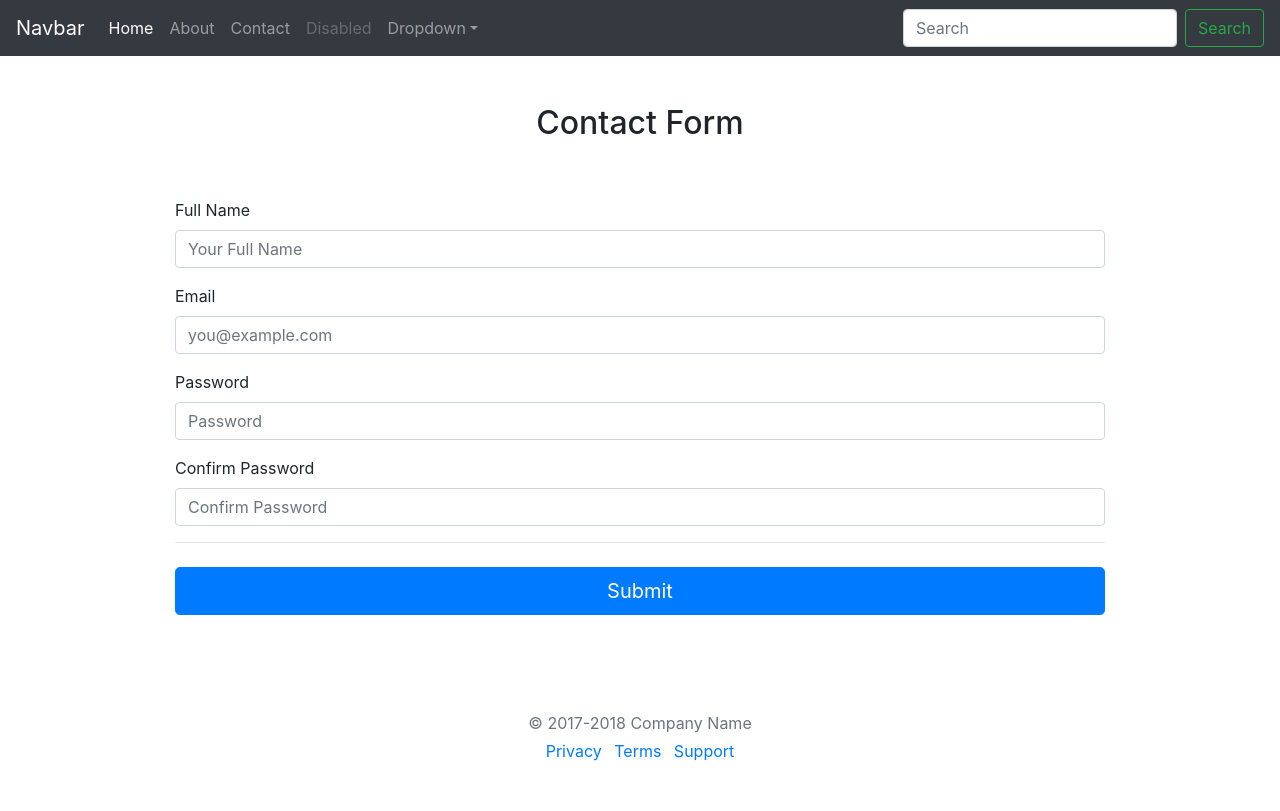
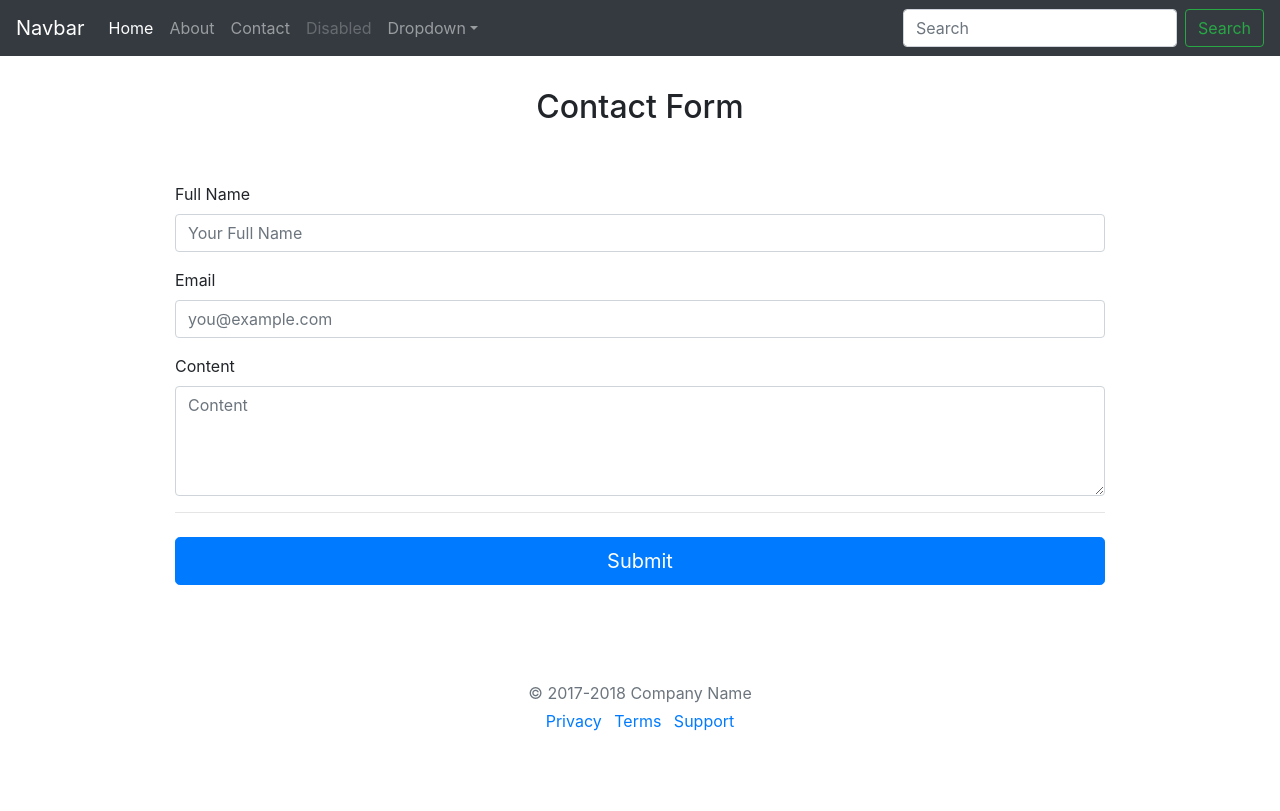
Before and after one commit to leihuagh/Django_Build_A_Site, a Django app: page /contact/ in a window 1280 px wide. After the commit the page ends 731 px from the top, so only its background shows below. Run offline with Django 3.2, Linux system fonts and the light colour scheme; some libraries are stand-ins or nearby versions.

Commit message:
corrected contact layout

```diff
--- a/common/views.py
+++ b/common/views.py
@@ -10,4 +10,9 @@ def about(request):
 
 
 def contact(request):
+    if request.method == 'POST':
+        print(request.POST)
+        print(request.POST.get('fullname'))
+        print(request.POST.get('email'))
+        print(request.POST.get('content'))
     return render(request, 'contact.html', {})
--- a/static/css/app.css
+++ b/static/css/app.css
@@ -1,6 +1,6 @@
 /* Move down content because we have a fixed navbar that is 3.5rem tall */
 body {
-  padding-top: 3.5rem;
+  padding-top: 2.5rem;
 }
 
 .bd-placeholder-img {
--- a/templates/contact.html
+++ b/templates/contact.html
@@ -6,7 +6,7 @@
 {% endblock head_title %}
 
 {% block local_css %}
-        <link href="{% static 'css/themes/form-validation.css' %}" rel="stylesheet">
+    <link href="{% static 'css/themes/form-validation.css' %}" rel="stylesheet">
 {% endblock local_css %}
 
 {% block main_contents %}
@@ -19,25 +19,21 @@
           <form method="POST" class="needs-validation" novalidate> {% csrf_token %}
           <div class="mb-3">
             <label for="fullname">Full Name</label>
-            <input type="text" class="form-control" id="fullname" placeholder="Your Full Name" required>
+            <input type="text" class="form-control" id="fullname" name="fullname" placeholder="Your Full Name" required>
             <div class="invalid-feedback">
               Please enter your full name
             </div>
           </div>
           <div class="mb-3">
             <label for="email">Email</label>
-            <input type="email" class="form-control" id="email" placeholder="you@example.com" required>
+            <input type="email" class="form-control" id="email" name="email" placeholder="you@example.com" required>
             <div class="invalid-feedback">
               Please enter a valid email
             </div>
           </div>
           <div class="mb-3">
-            <label for="password">Password</label>
-            <input type="password" class="form-control" id="password" placeholder="Password" required>
-          </div>
-          <div class="mb-3">
-            <label for="repassword">Confirm Password</label>
-            <input type="password" class="form-control" id="repassword" placeholder="Confirm Password" required>
+            <label for="content">Content</label>
+            <textarea name="content" id="content" rows="4" class="form-control" placeholder="Content" required></textarea>
           </div>
           <hr class="mb-4">
           <button class="btn btn-primary btn-lg btn-block" type="submit">Submit</button>
```
